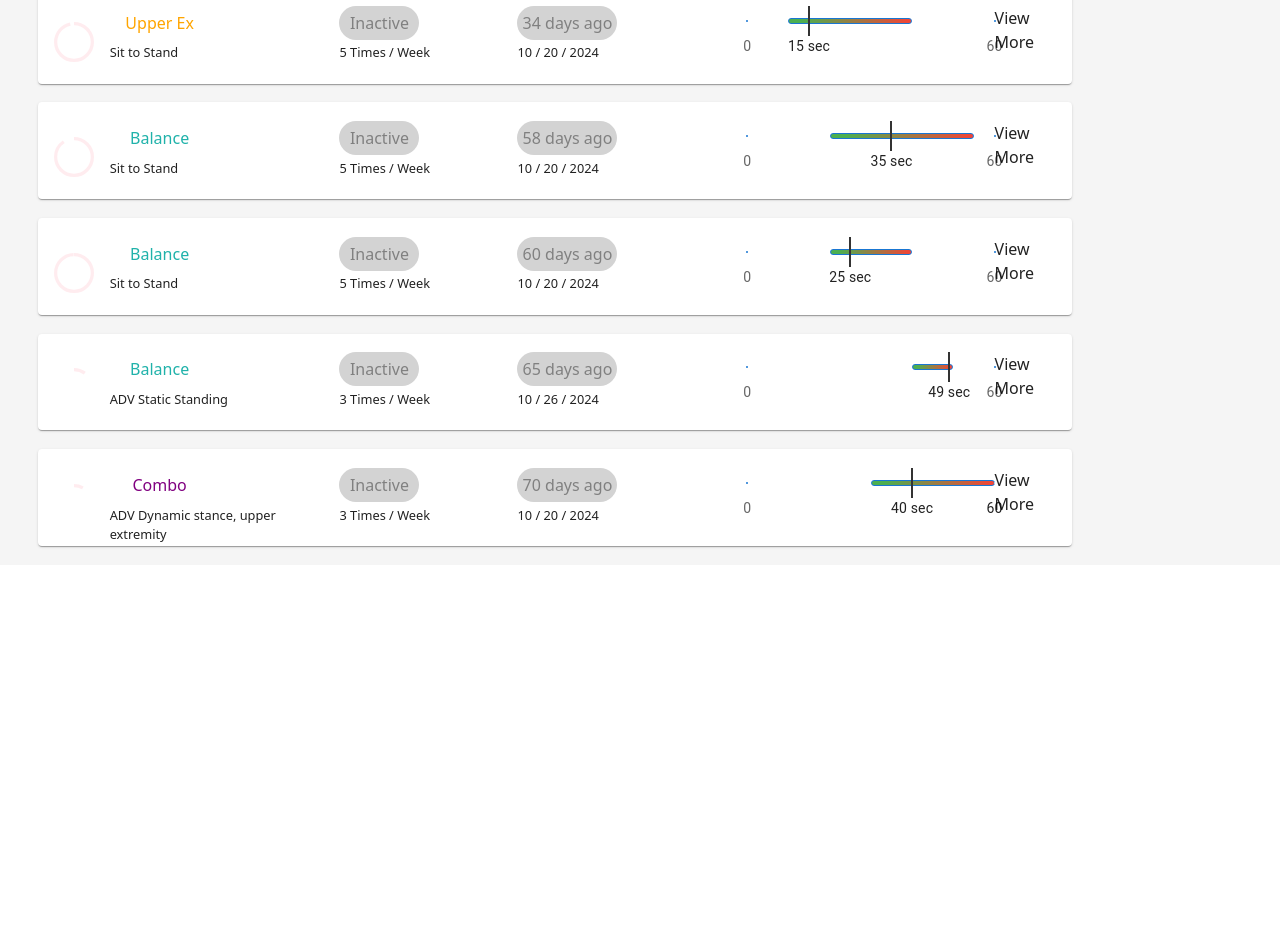
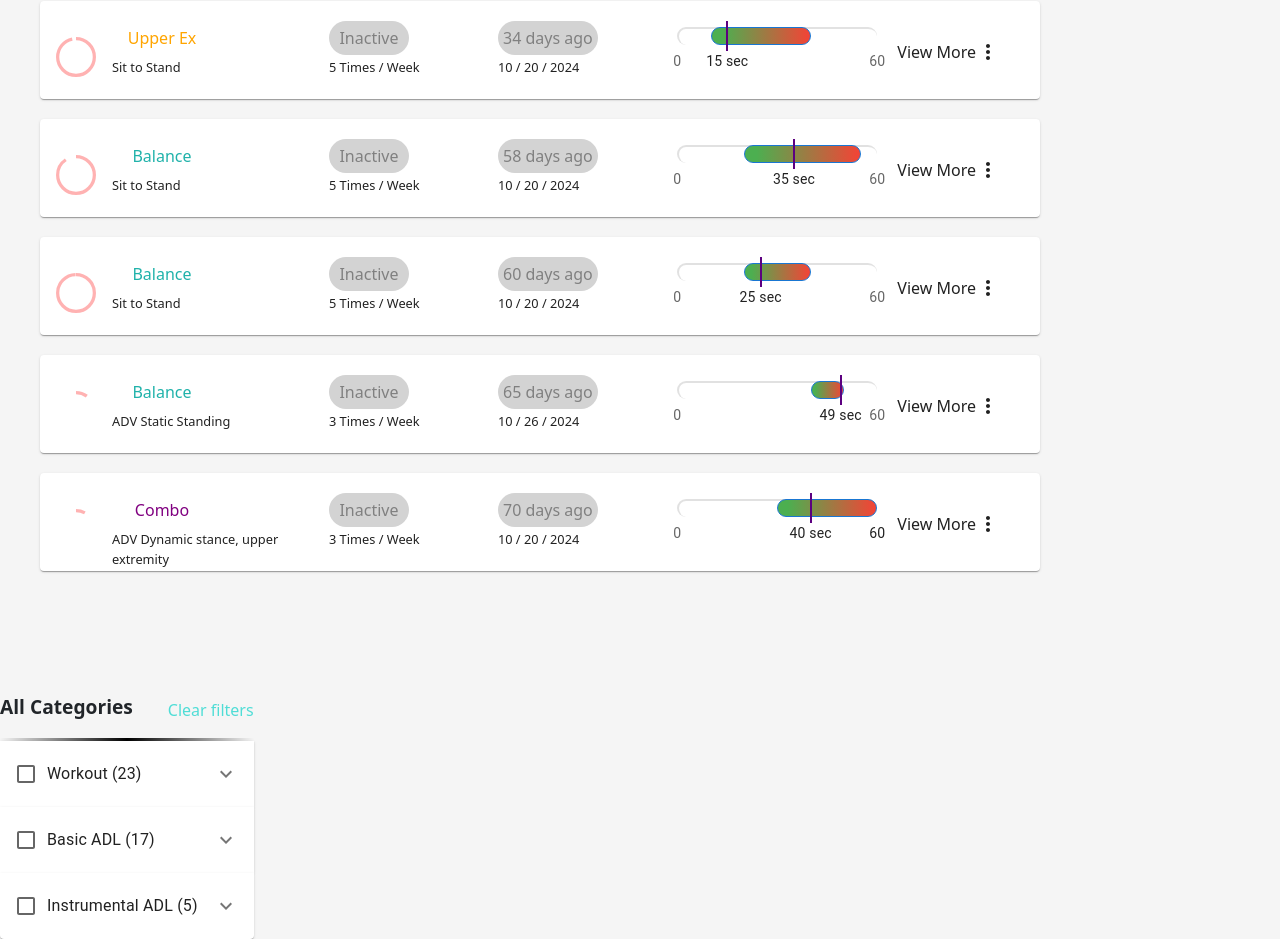
Before and after one commit to liwenss/web-portal, a Next.js app in the folder dashboard/: page / in a window 1280 px wide. Shown: the part 733-1672 px from the top of the page. Before the commit the page ends 1298 px from the top, so only its background shows below. Built offline with nearby package versions, Linux system fonts and the light colour scheme.

Commit message:
more css changes

```diff
--- a/dashboard/app/dashboard.module.css
+++ b/dashboard/app/dashboard.module.css
@@ -2,12 +2,15 @@
     display: flex;
     margin-left: 4%;
     margin-right: 4%;
-    width: 110%;
+    width: 1000px;
     background-color: rgb(233, 233, 233);
     margin-top: 2%;
     margin-bottom: 2%;
     box-shadow: none;
     padding-top: 2%;
+    padding-right: 4%;
+
+
 }
 
 .entire-page {
@@ -15,10 +18,51 @@
     width: 100%;
     justify-content: space-between;
     background-color: rgb(245, 245, 245);
+    flex-wrap: wrap;
+    box-sizing: border-box;
 }
 
 .filter {
-    max-width: 20%;
+    margin-right: 4%;
+    background: transparent;
+    margin-top: 8%;
+}
+
+.filter-title {
+    display: flex;
+    justify-content: space-between;
+    align-items: flex-end;
+}
+
+.all-categories {
+    font-size: 120%;
+    font-weight: 600;
+}
+
+.clear-filters {
+    color: rgb(79, 221, 214);
+}
+
+.custom-divider {
+    width: 100%;
+    height: 3px;
+    background: linear-gradient(to right, transparent, black 50%, transparent);
+    margin: 0 0;
+}
+
+
+
+.accordion {
+    background: transparent;
+    box-shadow: none;
+    border: none;
+}
+.accordion::before {
+    display: none;
+}
+
+.nothing {
+    color:rgb(92, 0, 128);
 }
 
 .searchbar {
@@ -125,7 +169,7 @@
 }
 
 .third-item {
-    width: 180px;
+    width: 140px;
     align-items: start;
     margin-right: 5%;
 }
@@ -133,3 +177,14 @@
     margin-bottom: 0;
     padding-bottom: 0;
 }
+
+.myslider {
+    margin-right: 20px;
+}
+
+.viewmore {
+    display: flex;
+    text-align: center;
+    align-self: center;
+    white-space: noWrap;
+}
--- a/dashboard/app/dashboard.tsx
+++ b/dashboard/app/dashboard.tsx
@@ -31,7 +31,7 @@ import SearchIcon from '@mui/icons-material/Search';
 import OutlinedInput from '@mui/material/OutlinedInput';
 import FormHelperText from '@mui/material/FormHelperText';
 import { SxProps } from '@mui/material/styles';
-
+import MoreVertIcon from '@mui/icons-material/MoreVert';
 
 
 
@@ -122,7 +122,7 @@ export default function Dashboard({
 
     return (
         <div className={styles["entire-page"]}>
-            <div>
+            <div className={styles["content"]}>
                 <form noValidate autoComplete="off">
                     <FormControl sx={{ width: '25ch' }} className={styles.searchbar}>
                         <OutlinedInput placeholder="Search Exercise"
@@ -181,15 +181,15 @@ export default function Dashboard({
                         displayedData.map((item) => {
                             const categoryColor = item.taskCategory === "Balance" ? "#20B2AA"
                                 : item.taskCategory === "Combo" ? "purple" //purple
-                                : item.taskCategory === "Upper Ex"? "orange" : "red"; //organge, red
+                                    : item.taskCategory === "Upper Ex" ? "orange" : "red"; //organge, red
                             const activewords = item.active === "Active" ? "purple" : "grey"; //purple, grey
                             const activebackground = item.active === "Active" ? "white" : "#D3D3D3"; //white, grey
                             const lastColor = item.active === "Inactive" ? "grey"
-                            : item.lastAttempt <= 10 ? "green"
-                            : item.lastAttempt >10 && item.lastAttempt<= 20 ? "orange" : "red";
+                                : item.lastAttempt <= 10 ? "green"
+                                    : item.lastAttempt > 10 && item.lastAttempt <= 20 ? "orange" : "red";
                             const lastBackground = item.active === "Inactive" ? "#D3D3D3"
-                            : item.lastAttempt <= 10 ? "#98FB98" //light green
-                            : item.lastAttempt >10 && item.lastAttempt<= 20 ? "#FFDAB9" : "#F08080"; //light orange, light red
+                                : item.lastAttempt <= 10 ? "#98FB98" //light green
+                                    : item.lastAttempt > 10 && item.lastAttempt <= 20 ? "#FFDAB9" : "#F08080"; //light orange, light red
 
 
                             return (
@@ -202,7 +202,7 @@ export default function Dashboard({
                                                 sx={{
                                                     color: 'red',
                                                     "& .MuiCircularProgress-circle": {
-                                                        stroke: "pink",
+                                                        stroke: "red",
                                                         opacity: 0.3,
                                                     }
                                                 }}
@@ -220,8 +220,11 @@ export default function Dashboard({
                                             <p className={styles.daysago} style={{ color: lastColor, backgroundColor: lastBackground }}>{item.lastAttempt} days ago</p>
                                             <p className={styles.smalllabel}>{item.date}</p>
                                         </div>
-                                        <Myslider value1={item.minRange} value2={item.avgTime} value3={item.maxRange} />
-                                        <p>View More</p>
+                                        <div className={styles["myslider"]}>
+                                            <Myslider value1={item.minRange} value2={item.avgTime} value3={item.maxRange} />
+                                        </div>
+                                        <p className={styles["viewmore"]}>View More <MoreVertIcon /> </p>
+
                                     </Card>
                                 </div>
                             );
@@ -236,9 +239,12 @@ export default function Dashboard({
 
 
             <div className={styles["filter"]}>
-                <p>All Categories</p>
-                <p>Clear filters</p>
-                <Accordion>
+                <div className={styles["filter-title"]}>
+                <p className={styles["all-categories"]}>All Categories</p>
+                <p className={styles["clear-filters"]}>Clear filters</p>
+                </div>
+                <div className={styles["custom-divider"]}></div>
+                <Accordion className={styles["accordion"]}>
                     <AccordionSummary expandIcon={<ExpandMoreIcon />} aria-controls="panel1-content" id="panel1-header">
                         <FormControlLabel control={<Checkbox
                             defaultChecked={false}
@@ -252,7 +258,7 @@ export default function Dashboard({
                         ADV Dynamic Stance
                     </AccordionDetails>
                 </Accordion>
-                <Accordion>
+                <Accordion className={styles["accordion"]}>
                     <AccordionSummary expandIcon={<ExpandMoreIcon />} aria-controls="panel2-content" id="panel2-header">
                         <Typography component="span">
                             <FormControlLabel control={<Checkbox
@@ -266,7 +272,7 @@ export default function Dashboard({
                     </AccordionDetails>
 
                 </Accordion>
-                <Accordion>
+                <Accordion className={styles["accordion"]}>
                     <AccordionSummary expandIcon={<ExpandMoreIcon />} aria-controls="panel2-content" id="panel2-header">
                         <Typography component="span">
                             <FormControlLabel control={<Checkbox
--- a/dashboard/app/myslider.tsx
+++ b/dashboard/app/myslider.tsx
@@ -42,7 +42,7 @@ export default function Myslider({ value1, value2, value3 }: TrackFalseSliderPro
     ];
 
     return (
-        <Box sx={{ width: 250 }}>
+        <Box sx={{ width: 200 }}>
             <Slider
                 aria-labelledby="track-false-range-slider"
                 getAriaValueText={valuetext}
@@ -54,42 +54,46 @@ export default function Myslider({ value1, value2, value3 }: TrackFalseSliderPro
                 slotProps={{
                     thumb: ({ value }) => ({
                         sx: {
-                            backgroundColor: 'transparent',  // Make thumb invisible
+                            backgroundColor: 'transparent',
                             height: 0,
                             width: 0,
                             border: 'none',
                             boxShadow: 'none',
-                            visibility: 'hidden',  // Keep thumb hidden
+                            visibility: 'hidden',
                         },
                     }),
                 }}
                 sx={{
-                    // Styling the track to have the gradient from green to red
                     '& .MuiSlider-track': {
                         background: 'linear-gradient(to right, #4caf50 10%, #f44336 100%)', // Green to Red gradient
-                        height: '6px',
-                        borderRadius: '3px',
+                        height: '18px',
+                        borderRadius: '20px',
+
                     },
-                    // Styling the rail (background behind the track) to be white
                     '& .MuiSlider-rail': {
-                        backgroundColor: 'white',  // White background for the rail
-                        height: '6px',
-                        borderRadius: '3px',
+                        backgroundColor: 'white',
+                        height: '18px',
+                        borderRadius: '20px',
+                        borderTop: '2px solid rgba(0, 0, 0, 0.3)',
+                        borderLeft: '2px solid rgba(0, 0, 0, 0.3)',
+
 
                     },
                     '& .MuiSlider-active': {
                         color: "black"
                     },
-                    // Optional: Adding a vertical line at the 50 mark
                     position: 'relative',
                     '&::after': {
                         content: '""',
                         position: 'absolute',
                         top: '0',
                         bottom: '0',
-                        left: `calc(${(value2 / 60) * 100}% - 1px)`,  // Adjust vertical line based on value2
+                        left: `calc(${(value2 / 60) * 100}% - 1px)`,
                         width: "2px",
-                        backgroundColor: '#333',  // Vertical line color
+                        backgroundColor: 'rgb(92, 0, 128)',
+                    },
+                    '& .MuiSlider-mark': {
+                        display: 'none',
                     },
                 }}
             />
```
